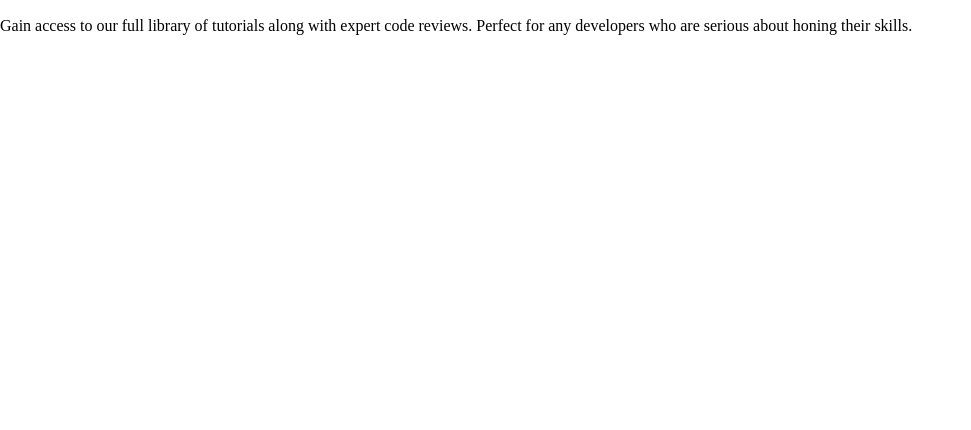
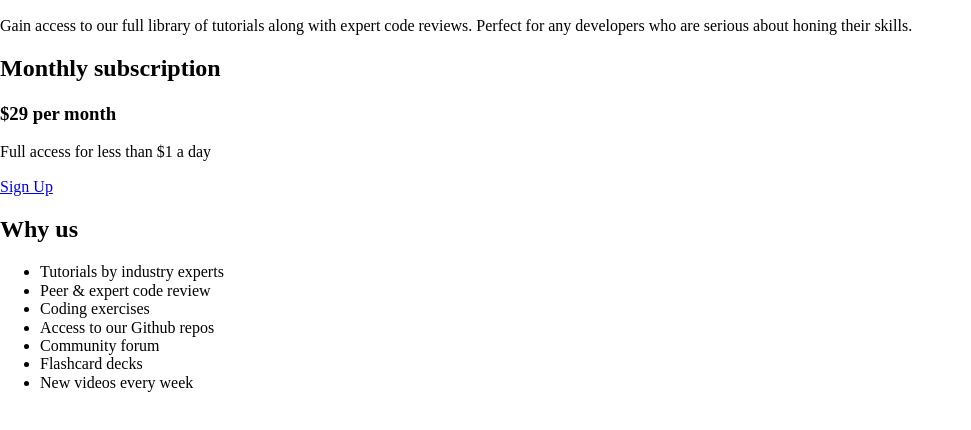
Before and after one commit to Shadowbest/single-price-grid-component, a plain HTML site: page index.html in a window 1280 px wide. Shown: the part 110-540 px from the top of the page, without its empty margins (0-971 px from the left). Drawn offline with Linux system fonts and the light colour scheme.

Commit message:
Added subscription and features sections

```diff
--- a/index.html
+++ b/index.html
@@ -16,6 +16,7 @@
   </head>
   <body>
     <article class="price-component">
+      <!-- HEADER -->
       <header class="price-component__header">
         <h1>Join our community</h1>
 
@@ -23,6 +24,35 @@
 
         <p>Gain access to our full library of tutorials along with expert code reviews. Perfect for any developers who are serious about honing their skills.</p>
       </header>
+
+      <div class="price-component__boxes">
+        <!-- SUBSCRIPTION -->
+        <section class="price-component__subscription">
+          <h2>Monthly subscription</h2>
+
+          <h3>
+            <span class="price">&dollar;29</span> per month
+          </h3>
+
+          <p>Full access for less than &dollar;1 a day</p>
+
+          <a href="#" class="subscription__btn">Sign Up</a>
+        </section>
+        <!-- FEATURES -->
+        <section class="price-component__features">
+          <h2>Why us</h2>
+
+          <ul class="features-list">
+            <li class="features-list__item">Tutorials by industry experts</li>
+            <li class="features-list__item">Peer &amp; expert code review</li>
+            <li class="features-list__item">Coding exercises</li>
+            <li class="features-list__item">Access to our Github repos</li>
+            <li class="features-list__item">Community forum</li>
+            <li class="features-list__item">Flashcard decks</li>
+            <li class="features-list__item">New videos every week</li>
+          </ul>
+        </section>
+      </div>
     </article>
   </body>
 </html>
```
